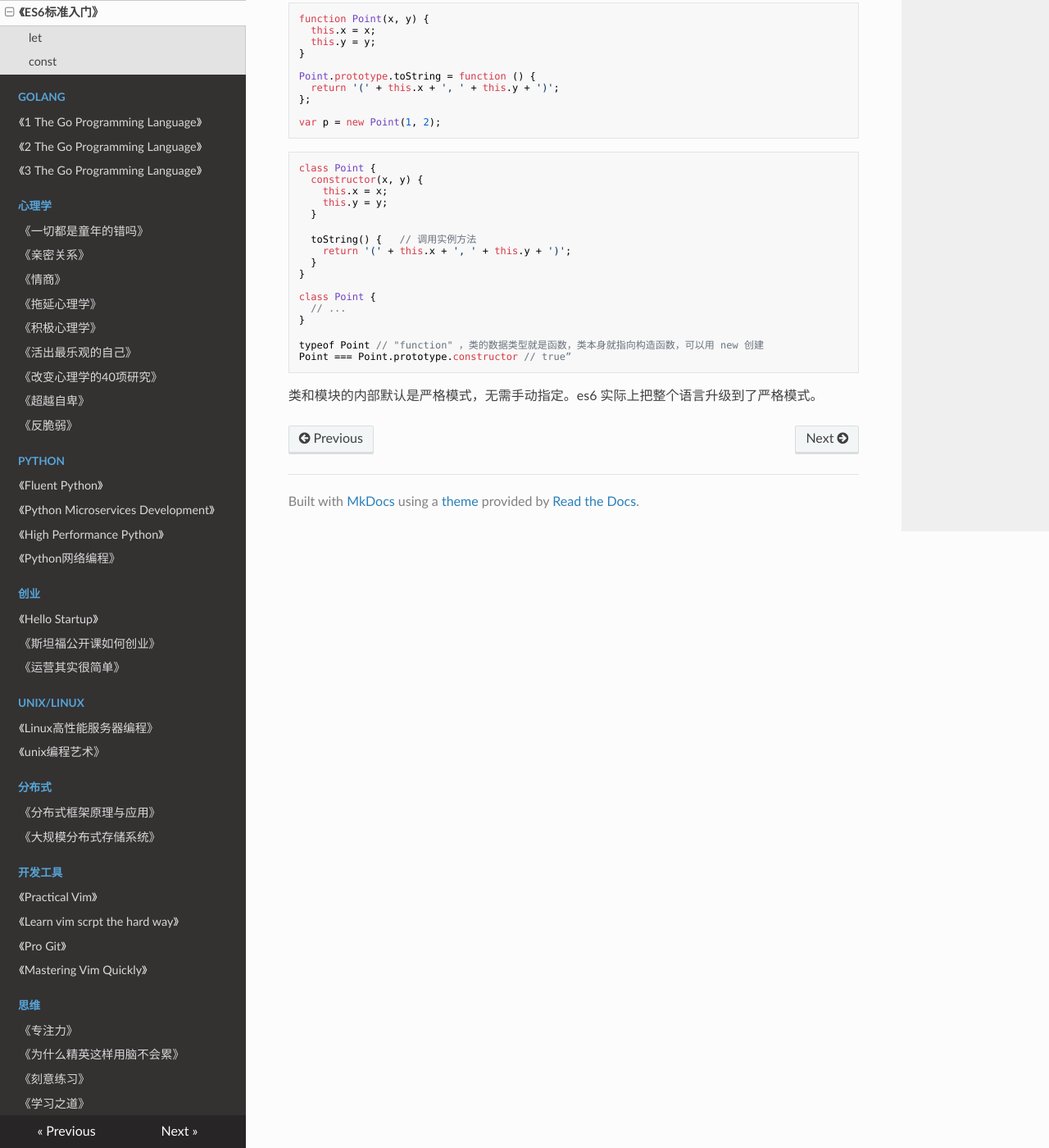
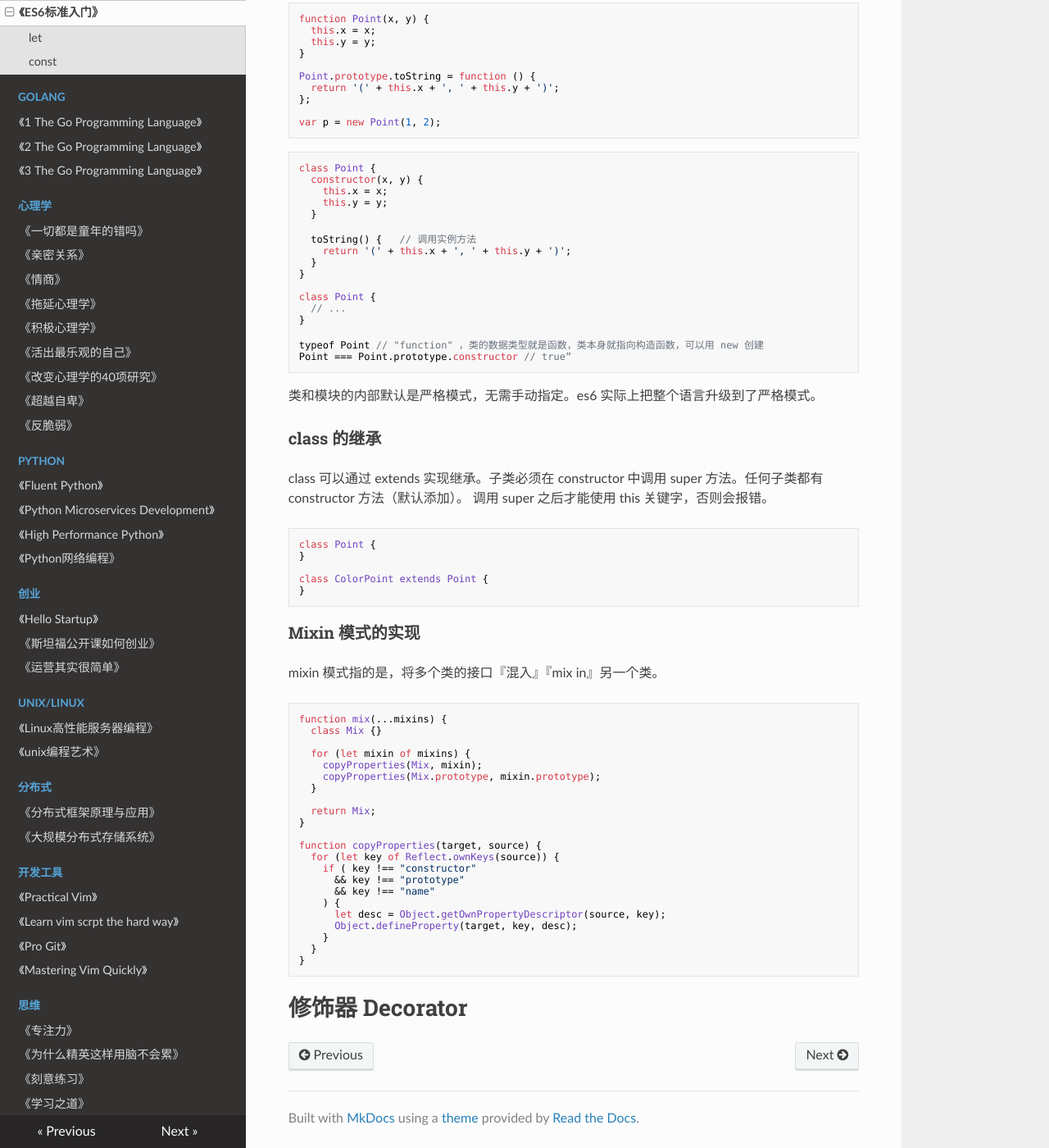
Before and after one commit to PegasusWang/booknotes, an MkDocs documentation site: the page built from docs/frontend/es6标准入门.md, in a window 1280 px wide and 1400 px high, scrolled down 5973 px. Shown: the whole window at 82% size. Built offline with MkDocs 1.6.1, drawn with Linux system fonts in a browser that asks for light colours; nearby versions of some CDN libraries; old or Windows-style settings are respelled for this version of MkDocs.

Commit message:
es6 class

````diff
--- a/docs/frontend/es6标准入门.md
+++ b/docs/frontend/es6标准入门.md
@@ -358,3 +358,47 @@ Point === Point.prototype.constructor // true”
 ```
 
 类和模块的内部默认是严格模式，无需手动指定。es6 实际上把整个语言升级到了严格模式。
+
+
+### class 的继承
+
+class 可以通过 extends 实现继承。子类必须在 constructor 中调用 super 方法。任何子类都有 constructor 方法（默认添加）。
+调用 super 之后才能使用 this 关键字，否则会报错。
+
+```
+class Point {
+}
+
+class ColorPoint extends Point {
+}
+```
+
+### Mixin 模式的实现
+mixin 模式指的是，将多个类的接口『混入』『mix in』另一个类。
+
+```
+function mix(...mixins) {
+  class Mix {}
+
+  for (let mixin of mixins) {
+    copyProperties(Mix, mixin);
+    copyProperties(Mix.prototype, mixin.prototype);
+  }
+
+  return Mix;
+}
+
+function copyProperties(target, source) {
+  for (let key of Reflect.ownKeys(source)) {
+    if ( key !== "constructor"
+      && key !== "prototype"
+      && key !== "name"
+    ) {
+      let desc = Object.getOwnPropertyDescriptor(source, key);
+      Object.defineProperty(target, key, desc);
+    }
+  }
+}
+```
+
+# 修饰器 Decorator
````
